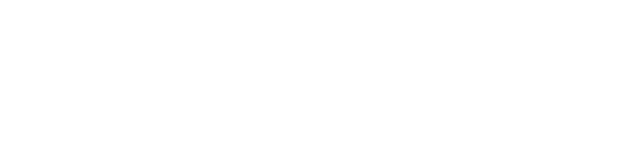
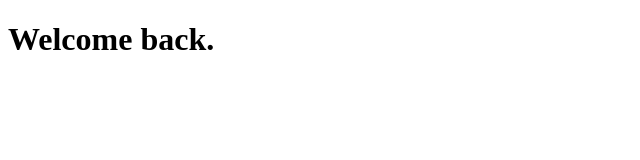
Before and after one commit to delwarJnu11/portfolio-practice, a plain HTML site: page index.html in a window 1280 px wide. Shown: the whole page, without its empty margins (0-640 px from the left). Drawn offline with Linux system fonts and the light colour scheme.

Commit message:
first commit

```diff
--- a/index.html
+++ b/index.html
@@ -9,7 +9,7 @@
 </head>
 
 <body>
-
+    <h1>Welcome back.</h1>
 </body>
 
 </html>
```
